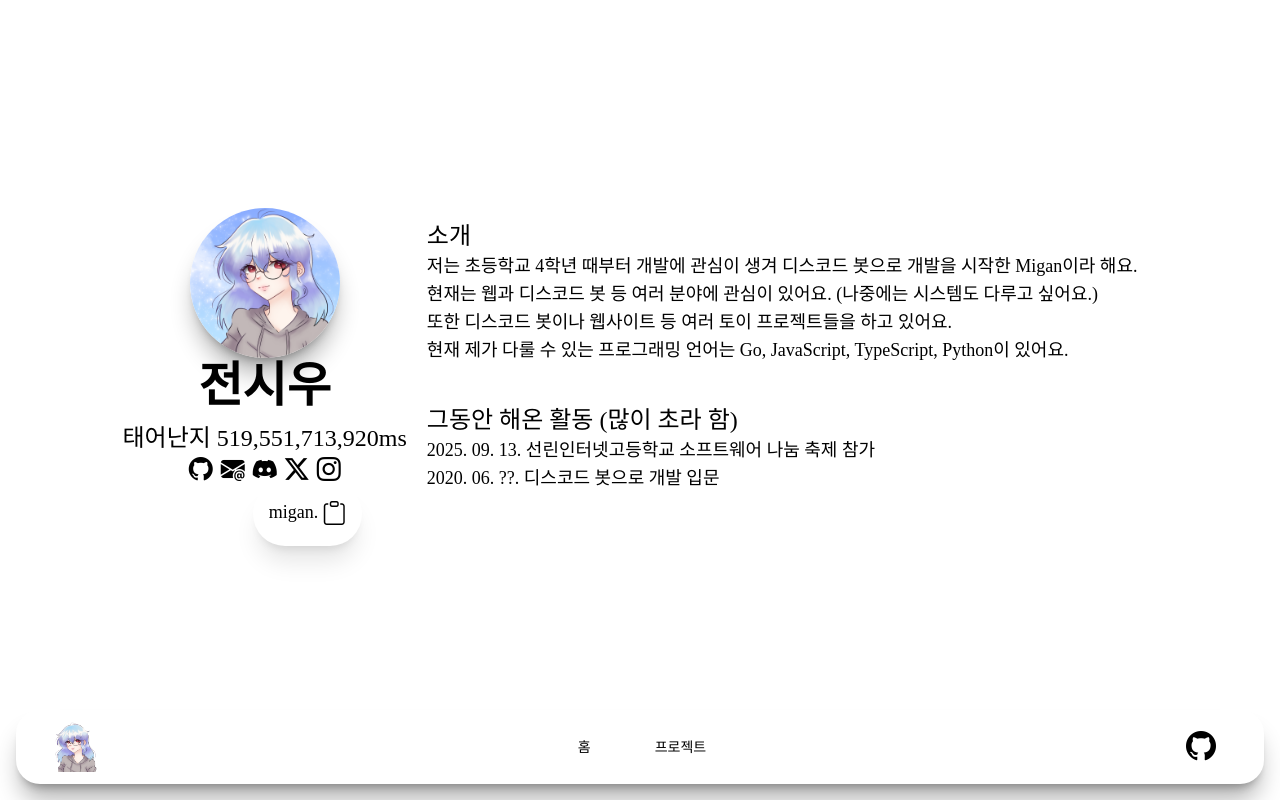
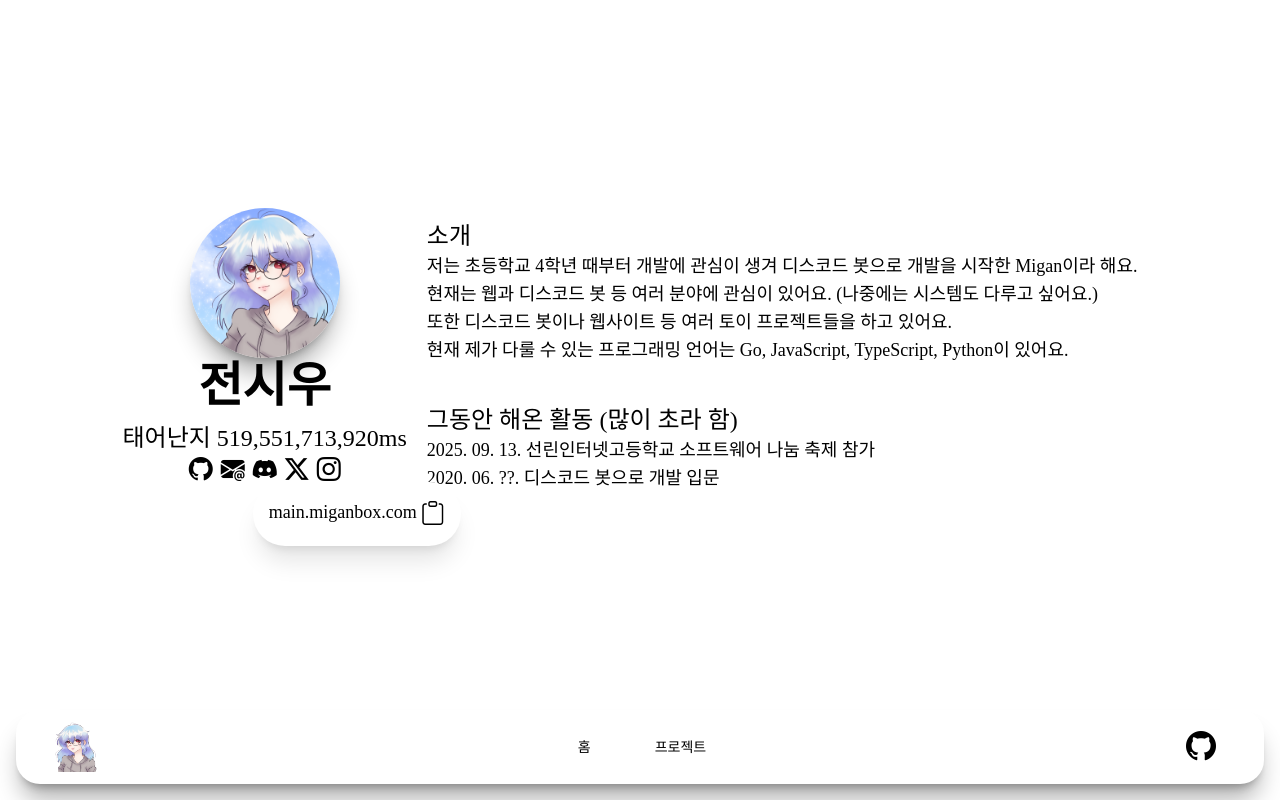
Before and after one commit to Migan178/profile, a SvelteKit app: page / in a window 1280 px wide. Both pictures are taken after a click on the button "To show Discord ID". Built offline with nearby package versions, Linux system fonts and the light colour scheme; a web font is replaced by a local one.

Commit message:
choreL edit discord id

```diff
--- a/src/components/Profile.svelte
+++ b/src/components/Profile.svelte
@@ -2,6 +2,8 @@
 	import { resolve } from "$app/paths";
 	import myProfileBg from "$lib/images/myprofile-bg.png";
 	import { onMount } from "svelte";
+
+	const discordId = "main.miganbox.com";
 
 	let isRealName = $state(false);
 	let showingDiscordId = $state(false);
@@ -31,7 +33,7 @@
 
 	function copyDiscord() {
 		const icon = document.getElementById("discord-button")!;
-		navigator.clipboard.writeText("migan.");
+		navigator.clipboard.writeText(discordId);
 		icon.classList.remove("bi-clipboard");
 		icon.classList.add("bi-clipboard-check");
 
@@ -112,7 +114,7 @@
 			<div
 				class={`absolute top-7 left-0 flex gap-x-1 rounded-4xl bg-(--bg-color) p-4 shadow-xl duration-250 ${showingDiscordId ? "opacity-100" : "pointer-events-none opacity-0"}`}
 			>
-				<p>migan.</p>
+				<p>{discordId}</p>
 				<button onclick={copyDiscord} aria-label="To copy Discord ID">
 					<i class="bi bi-clipboard" id="discord-button"></i>
 				</button>
```
